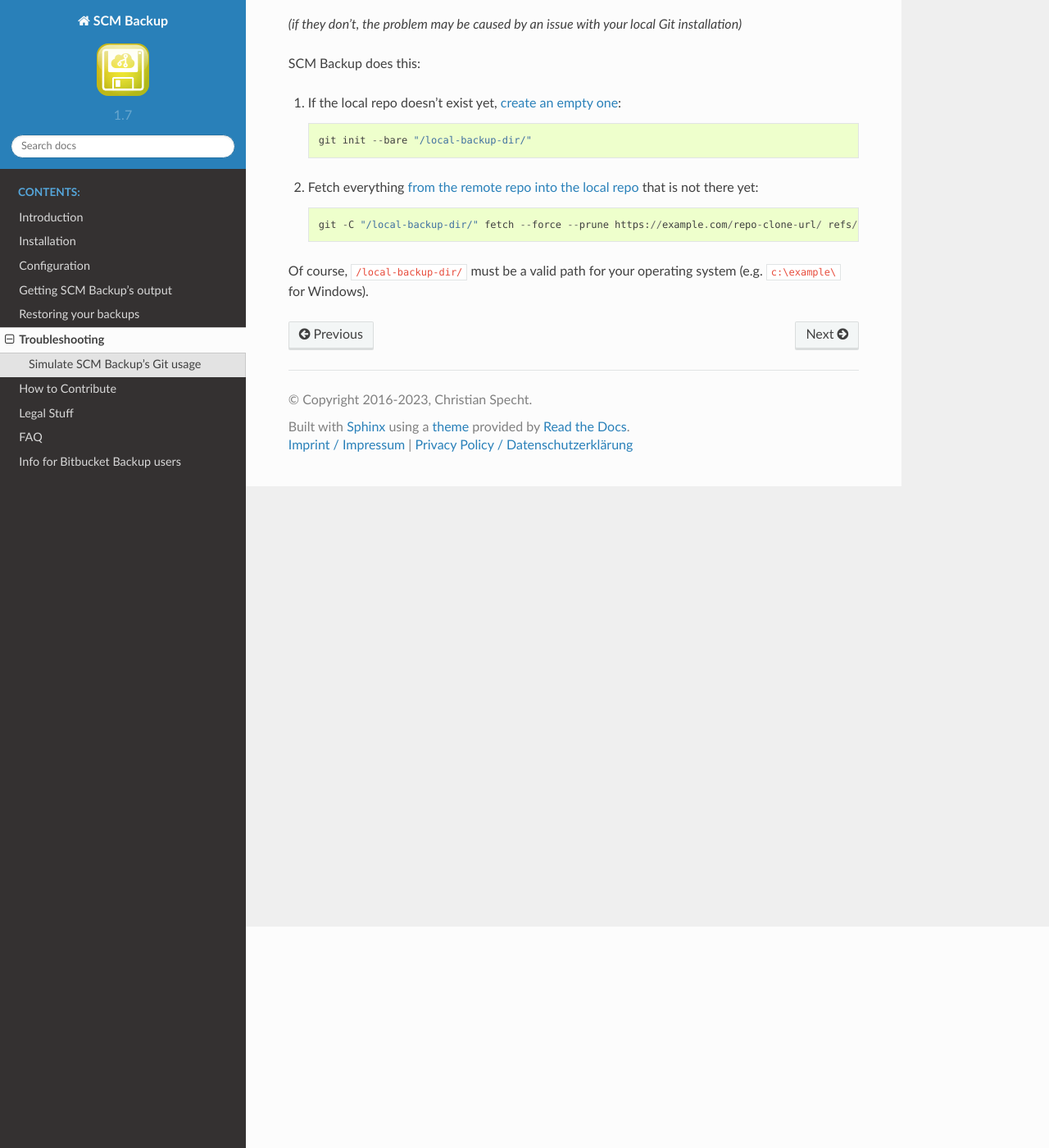
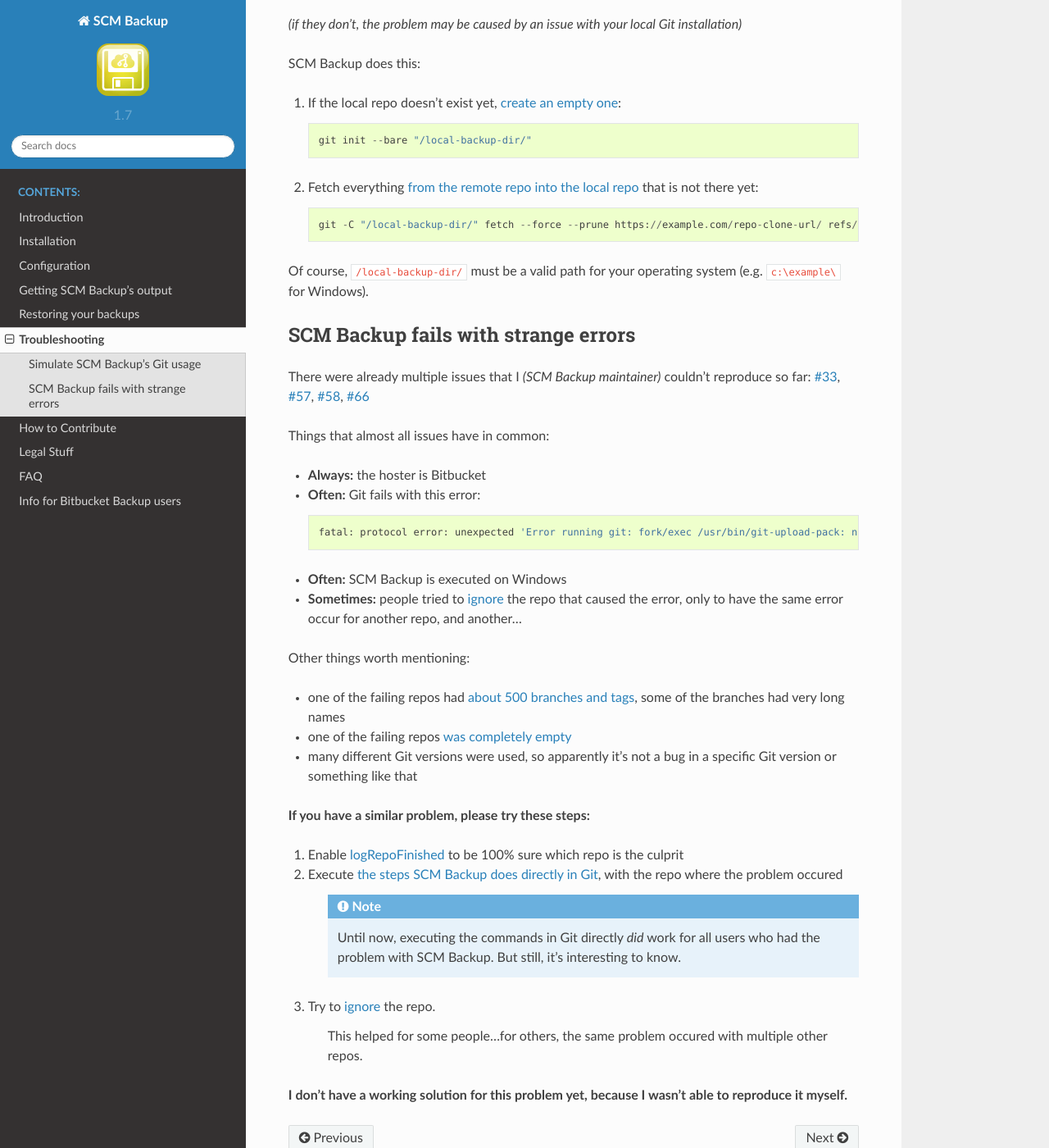
Before and after one commit to christianspecht/scm-backup-docs, a Sphinx documentation site: the page built from source/troubleshooting.rst, in a window 1280 px wide and 1400 px high, scrolled down 270 px. Shown: the whole window at 82% size. Built offline with Sphinx 7.4.7 and the Read the Docs theme 2.0.0, drawn with Linux system fonts in a browser that asks for light colours.

Commit message:
add troubleshooting section for the frequent Bitbucket problems

```diff
--- a/source/troubleshooting.rst
+++ b/source/troubleshooting.rst
@@ -19,3 +21,41 @@ SCM Backup does this:
     git -C "/local-backup-dir/" fetch --force --prune https://example.com/repo-clone-url/ refs/heads/*:refs/heads/* refs/tags/*:refs/tags/*
 
 Of course, ``/local-backup-dir/`` must be a valid path for your operating system (e.g. ``c:\example\`` for Windows).
+
+
+
+SCM Backup fails with strange errors
+------------------------------------
+
+There were already multiple issues that I *(SCM Backup maintainer)* couldn't reproduce so far: `#33 <https://github.com/christianspecht/scm-backup/issues/33>`_, `#57 <https://github.com/christianspecht/scm-backup/issues/57>`_, `#58 <https://github.com/christianspecht/scm-backup/issues/58>`_, `#66 <https://github.com/christianspecht/scm-backup/issues/66>`_
+
+
+Things that almost all issues have in common:
+
+- **Always:** the hoster is Bitbucket
+- **Often:** Git fails with this error::
+
+	fatal: protocol error: unexpected 'Error running git: fork/exec /usr/bin/git-upload-pack: no such file or directory'
+
+- **Often:** SCM Backup is executed on Windows
+- **Sometimes:** people tried to :ref:`ignore <config-ignorerepos>` the repo that caused the error, only to have the same error occur for another repo, and another...
+
+Other things worth mentioning:
+
+- one of the failing repos had `about 500 branches and tags <https://github.com/christianspecht/scm-backup/issues/33#issuecomment-479670392>`_, some of the branches had very long names
+- one of the failing repos `was completely empty <https://github.com/christianspecht/scm-backup/issues/66#issuecomment-1098562774>`_
+- many different Git versions were used, so apparently it's not a bug in a specific Git version or something like that
+
+**If you have a similar problem, please try these steps:**
+
+#. Enable :ref:`config-logrepofinished` to be 100% sure which repo is the culprit
+
+#. Execute :ref:`the steps SCM Backup does directly in Git <trouble-gitusage>`, with the repo where the problem occured
+
+	.. note:: Until now, executing the commands in Git directly *did* work for all users who had the problem with SCM Backup. But still, it's interesting to know.
+
+#. Try to :ref:`ignore <config-ignorerepos>` the repo.
+
+	This helped for some people...for others, the same problem occured with multiple other repos.
+
+**I don't have a working solution for this problem yet, because I wasn't able to reproduce it myself.**
```
Also changed, not shown: other parts of source/troubleshooting.rst (+2 -0 lines), source/config.rst (+6 -2 lines).
